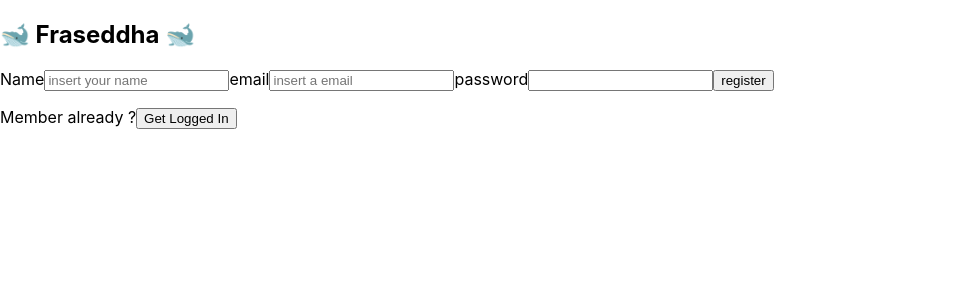
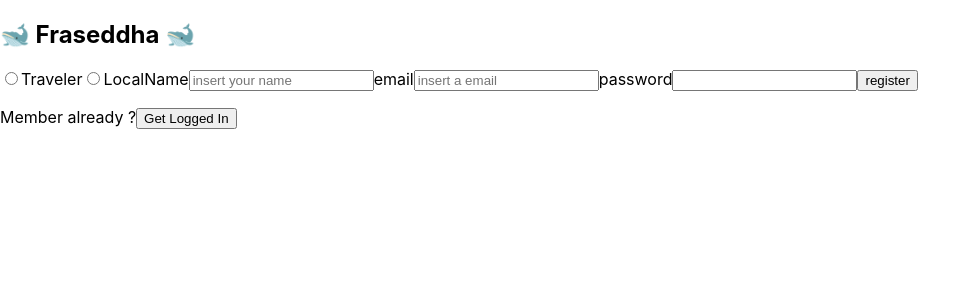
Before and after one commit to l-stend/Show-meAround, a React (Create React App) app in the folder client/: page /sign-up in a window 1280 px wide. Shown: the top 300 px of the page, without its empty margins (0-980 px from the left). Built offline with nearby package versions, Linux system fonts and the light colour scheme.

Commit message:
registering with type and navLinks

```diff
--- a/client/src/App.js
+++ b/client/src/App.js
@@ -7,7 +7,9 @@ import {
   ProtectedRoute,
   Landing,
   ErrorPage,
-  DumbComp,
+  AllTours,
+  TravelerProfile,
+  TravelerChats,
 } from './pages';
 import { ToastContainer } from 'react-toastify';
 import 'react-toastify/dist/ReactToastify.css';
@@ -30,8 +32,9 @@ function App() {
             }
           >
             {/* {pagine da cui si potrà accedere dalla shared dashboard} */}
-            <Route index element={<Dashboard />} />
-            <Route path='/dumb' element={<DumbComp />} />
+            <Route index element={<AllTours />} />
+            <Route path='/userProfile' element={<TravelerProfile />} />
+            <Route path='/userChats' element={<TravelerChats />} />
           </Route>
           <Route path='*' element={<ErrorPage />} />
         </Routes>
--- a/client/src/components/SignUp.jsx
+++ b/client/src/components/SignUp.jsx
@@ -17,11 +17,31 @@ const SignUp = () => {
   const handleSubmit = (e) => {
     if (e.target.email.value && e.target.password.value) {
       e.preventDefault();
-      const user = {
-        name: e.target.name.value,
-        email: e.target.email.value,
-        password: e.target.password.value,
-      };
+      // const user = {
+      //   // name: e.target.name.value,
+      //   email: e.target.email.value,
+      //   password: e.target.password.value,
+      //   // type: e.target.type.value,
+      // };
+      let user = {};
+
+      if (isMember) {
+        user = {
+          email: e.target.email.value,
+          password: e.target.password.value,
+        };
+      } else {
+        user = {
+          name: e.target.name.value,
+          email: e.target.email.value,
+          password: e.target.password.value,
+          type: e.target.type.value,
+        };
+        e.target.type.value === 'local'
+          ? (user.navLinks = ['My tours', 'Create Tour', 'Chats', 'Profile'])
+          : (user.navLinks = ['Tours', 'Chats', 'Profile']);
+      }
+      console.log(user);
       isMember ? dispatch(loginUser(user)) : dispatch(registerUser(user));
     }
   };
@@ -39,6 +59,17 @@ const SignUp = () => {
       <form onSubmit={handleSubmit} className='form'>
         {!isMember && (
           <>
+            {/* radiobuttons */}
+            <input
+              type='radio'
+              id='traveler'
+              name='type'
+              value='traveler'
+              // checked='checked'
+            />
+            <label htmlFor='traveler'>Traveler</label>
+            <input type='radio' id='local' name='type' value='local' />
+            <label htmlFor='traveler'>Local</label>
             <label htmlFor='name'>Name</label>
             <input type='name' name='name' placeholder='insert your name' />
           </>
@@ -48,7 +79,7 @@ const SignUp = () => {
         <label htmlFor='password'>password</label>
         <input type='password' name='password' />
 
-        {(isMember && <button type='submit'>register</button>) ||
+        {(isMember && <button type='submit'>login</button>) ||
           (!isMember && <button type='submit'>register</button>)}
       </form>
       {!isMember ? (
--- a/client/src/features/user/userSlice.js
+++ b/client/src/features/user/userSlice.js
@@ -21,12 +21,14 @@ export const registerUser = createAsyncThunk(
   'action/registerUser',
   async (user, ThunkAPI) => {
     try {
-      const { email, password } = user;
+      const { email, password, name, type } = user;
+      console.log(user);
       const newUser = await createUserWithEmailAndPassword(
         auth,
         email,
         password
       );
+      console.log(newUser);
       if (newUser) {
         const res = await customFetch.post('/register', user);
         console.log(res.data);
--- a/client/src/pages/Dashboard.jsx
+++ b/client/src/pages/Dashboard.jsx
@@ -1,11 +1,17 @@
 import React from 'react';
 import { Outlet } from 'react-router-dom';
 import { Link } from 'react-router-dom';
+import { useSelector } from 'react-redux';
 
 const Dashboard = () => {
+  const { user } = useSelector((store) => store.user);
   return (
     <main>
-      <h2>🐫 Dashboard 🐫</h2>
+      {user.type === 'traveler' ? (
+        <h2>🦆 Dashboard for Travelers 🦆</h2>
+      ) : (
+        <h2>🐫 Dashboard for locals🐫</h2>
+      )}
       <Link to='/dumb'>dumb</Link>
       <Outlet />
     </main>
--- a/client/src/pages/DumbComp.jsx
+++ /dev/null
@@ -1,7 +0,0 @@
-import React from 'react';
-
-function DumbComp() {
-  return <h2>DumbComp</h2>;
-}
-
-export default DumbComp;
```
Also changed, not shown: client/src/components/NavBar.jsx (added, +7 -0 lines), client/src/pages/index.js (+5 -7 lines), client/src/pages/travelerPages/AllTours.jsx (renamed from client/src/pages/userPages/AllTours.jsx), client/src/pages/travelerPages/TravelerChats.jsx (renamed from client/src/pages/userPages/UserChats.jsx), client/src/pages/travelerPages/TravelerProfile.jsx (renamed from client/src/pages/userPages/UserProfile.jsx).
